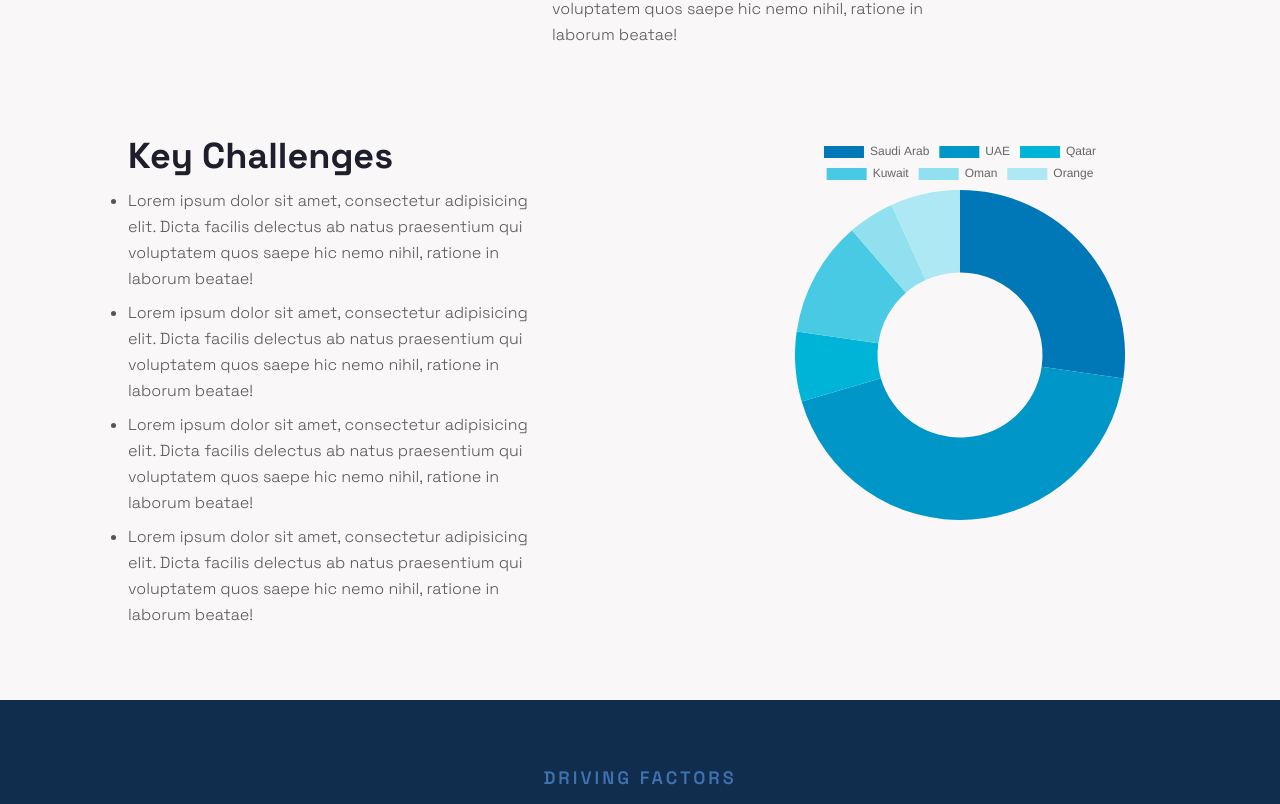
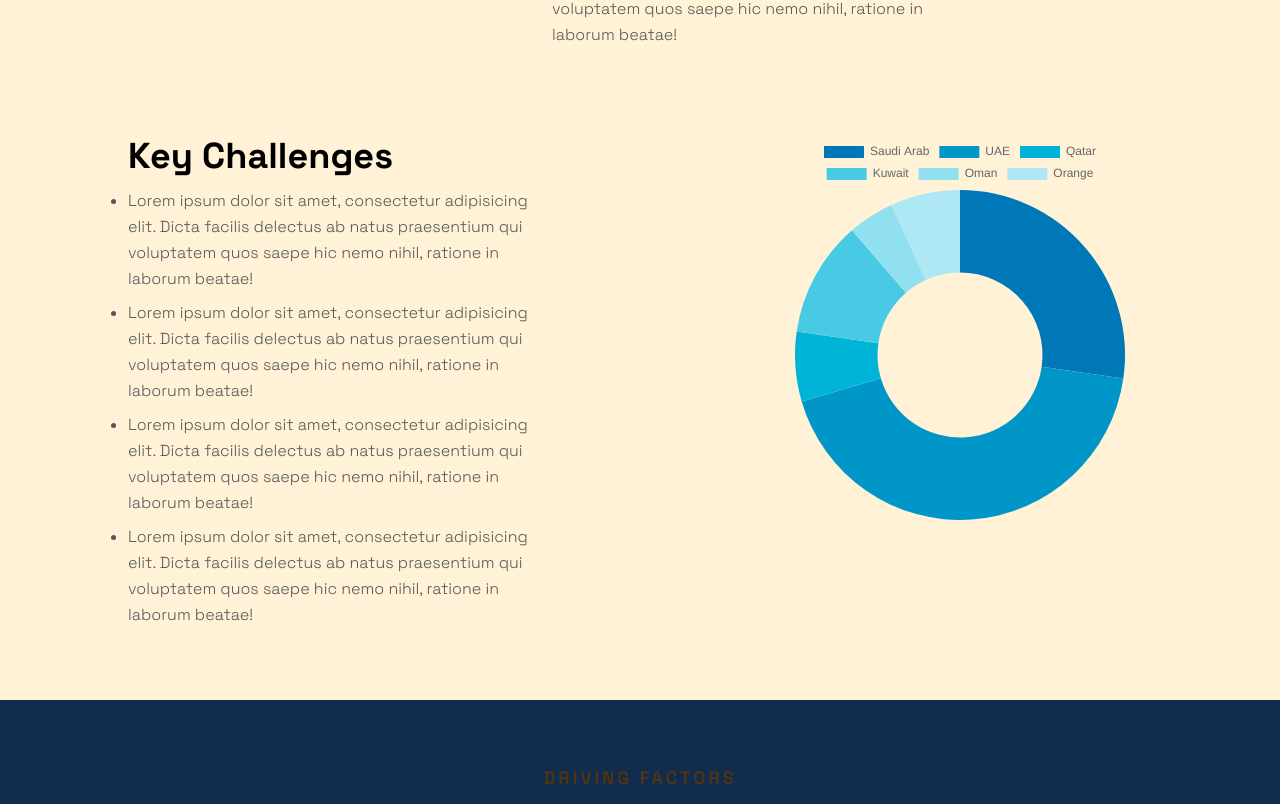
Before and after one commit to WebMavic/Vista-Drone, a Next.js app in the folder vista-website/: page /market in a window 1280 px wide. Shown: the part 1632-2436 px from the top of the page. Built offline with nearby package versions, Linux system fonts and the light colour scheme.

Commit message:
colour changes

```diff
--- a/vista-website/src/components/Footer.tsx
+++ b/vista-website/src/components/Footer.tsx
@@ -4,8 +4,8 @@ import SectionContact from "./SectionContact";
 
 function Footer() {
   return (
-    <footer className="bg-white  dark:bg-gray-900">
-      <SectionContact/>
+    <footer className="bg-accent  dark:bg-gray-900">
+      <SectionContact />
       <div className="mx-auto w-full max-w-screen-xl p-4 md:py-8">
         <div className="sm:flex sm:items-center sm:justify-between">
           <Link
--- a/vista-website/src/components/SectionExpertise.tsx
+++ b/vista-website/src/components/SectionExpertise.tsx
@@ -2,10 +2,13 @@
 import React, { useRef } from "react";
 import Chips from "./ui/Chips";
 import SectionLayout from "./ui/SectionLayout";
-import { PresentationChartBarIcon,ArrowTrendingUpIcon,UserIcon} from "@heroicons/react/24/outline";
+import {
+  PresentationChartBarIcon,
+  ArrowTrendingUpIcon,
+  UserIcon,
+} from "@heroicons/react/24/outline";
 
 function SectionExpertise() {
-
   return (
     <SectionLayout className="bg-white">
       <div className="h-full w-full">
@@ -19,14 +22,18 @@ function SectionExpertise() {
 
         <div className="my-10  flex w-full flex-col items-center justify-between gap-5 sm:flex-row ">
           {expertises.map((expertise, index) => (
-              <div className="flex flex-col lg:h-96 cursor-pointer lg:max-w-96 items-start hover:bg-accent/60 justify-center gap-5 p-6 group [box-shadow:0_0_0_1px_rgba(0,0,0,.03),0_2px_4px_rgba(0,0,0,.05),0_12px_24px_rgba(0,0,0,.05)] rounded-md" key={index}>
-                <expertise.avatar className="size-16 text-accent group-hover:text-neutral-100" />
-                <h2 className="text-xl font-bold uppercase text-heading group-hover:text-neutral-100">
-                  {expertise.title}
-                </h2>
-                <p className="text-left text-subheading group-hover:text-neutral-200 ">{expertise.description}</p>
-              </div>
-
+            <div
+              className="group flex cursor-pointer flex-col items-start justify-center gap-5 rounded-md p-6 [box-shadow:0_0_0_1px_rgba(0,0,0,.03),0_2px_4px_rgba(0,0,0,.05),0_12px_24px_rgba(0,0,0,.05)] hover:bg-accent/60 lg:h-96 lg:max-w-96"
+              key={index}
+            >
+              <expertise.avatar className="size-16 text-darksubheading group-hover:text-neutral-100" />
+              <h2 className="text-xl font-bold uppercase text-heading group-hover:text-neutral-100">
+                {expertise.title}
+              </h2>
+              <p className="text-left text-subheading group-hover:text-neutral-200 ">
+                {expertise.description}
+              </p>
+            </div>
           ))}
         </div>
       </div>
--- a/vista-website/src/components/SectionFeaturedServices.tsx
+++ b/vista-website/src/components/SectionFeaturedServices.tsx
@@ -6,17 +6,17 @@ import SectionLayout from "./ui/SectionLayout";
 
 function SectionFeaturedServices() {
   return (
-    <SectionLayout className="bg-primary  w-full">
-      <div className="flex sm:justify-between lg:flex-row flex-col">
-      <div className="content lg:w-[30%] flex flex-col items-start space-y-4">
+    <SectionLayout className="w-full  bg-primary2">
+      <div className="flex flex-col sm:justify-between lg:flex-row">
+        <div className="content flex flex-col items-start space-y-4 lg:w-[30%]">
           <Chips title="Feautured Services" />
           <h2 className="text-4xl font-bold text-heading ">
             Elevating Industries with Next Gen UAV Solutions
           </h2>
-        <p className="font-light text-subheading ">
+          <p className="font-light text-darksubheading ">
             Lorem ipsum dolor sit amet consectetur adipisicing elit. Dolor nam
-          minus assumenda corrupti dignissimos doloremque perspiciatis voluptas!
-          Debitis nisi maiores earum quas voluptatum necessitatibus
+            minus assumenda corrupti dignissimos doloremque perspiciatis
+            voluptas! Debitis nisi maiores earum quas voluptatum necessitatibus
             exercitationem ut velit aut odio harum, ex nesciunt assumenda.
           </p>
 
--- a/vista-website/src/components/SectionHero.tsx
+++ b/vista-website/src/components/SectionHero.tsx
@@ -4,23 +4,15 @@ import FlipText from "@/components/magicui/flip-text";
 import Button from "@/components/ui/Button";
 import { TypewriterEffectSmooth } from "./ui/typewriter-effect";
 
-
-
-
 const string = "Lorem ipsum dolor sit amet, consectetur adipisicing elit.";
-const words = string.split(" ").map((word) => (
-  {
-    text : word,
-    className : "text-center text-2xl text-neutral-200"
-
-  }
-));
+const words = string.split(" ").map((word) => ({
+  text: word,
+  className: "text-center text-2xl text-neutral-200",
+}));
 
 function SectionHero() {
-
   return (
     <section className="relative w-full px-5 sm:h-screen sm:px-32">
-
       {/* <GridPattern
         className="absolute inset-0 z-0 h-full w-full"
         numSquares={10}
@@ -29,38 +21,42 @@ function SectionHero() {
         repeatDelay={0.5}
         fillColor="3F72AF/30"/> */}
 
+      <div className="hero-video absolute inset-0 left-0 top-0 z-[5] w-full overflow-hidden lg:h-screen">
+        <div className="div absolute top-0 z-[1] h-full w-full  bg-black/30 bg-blend-overlay " />
 
-        <div className="hero-video absolute inset-0 z-[5] lg:h-screen w-full overflow-hidden top-0 left-0">
-        <div className="div z-[1] absolute h-full w-full top-0  bg-black/30 bg-blend-overlay "/>
-
-          <video autoPlay width={'100%'}  muted   preload='auto' loop={true} className="w-full h-full object-cover ">
-              <source src='/v6.mp4' type="video/mp4"/>
+        <video
+          autoPlay
+          width={"100%"}
+          muted
+          preload="auto"
+          loop={true}
+          className="h-full w-full object-cover "
+        >
+          <source src="/v6.mp4" type="video/mp4" />
         </video>
-
       </div>
-      <div className="relative z-10 flex flex-col gap-10 h-full w-full items-center justify-center  py-24 ">
-
-
+      <div className="relative z-10 flex h-full w-full flex-col items-center justify-center gap-10  py-24 ">
         <FlipText
           className="text-4xl  font-bold tracking-[-0.1em] text-white md:text-7xl "
           word="Elevate Your Vision Cutting Edge UAV Solutions Await"
         />
 
-          <TypewriterEffectSmooth  words={words} />
+        <TypewriterEffectSmooth words={words} />
 
-          <div className="action flex gap-3 items-center">
-
-          <Button title="Services" href={"/services"} className="rounded-full font-bold bg-accent text-white shadow-md hover:-translate-y-1 hover:scale-[1.05]  transition ease-in-out duration-300  px-6 py-3"/>
-          <Button title="About Us" href={"/about"} className="rounded-full font-bold  border-white border text-white shadow-md hover:-translate-y-1 hover:scale-[1.05]  transition ease-in-out duration-300  px-6 py-3"/>
-
-
+        <div className="action flex items-center gap-3">
+          <Button
+            title="Services"
+            href={"/services"}
+            className="rounded-full bg-accent px-6 py-3 font-bold text-primary shadow-md  transition duration-300 ease-in-out  hover:-translate-y-1 hover:scale-[1.05]"
+          />
+          <Button
+            title="About Us"
+            href={"/about"}
+            className="rounded-full border  border-white px-6 py-3 font-bold text-white shadow-md  transition duration-300 ease-in-out  hover:-translate-y-1 hover:scale-[1.05]"
+          />
         </div>
 
-
-
-
         {/* <HeroImage className="h-full w-1/2" /> */}
-
       </div>
     </section>
   );
--- a/vista-website/src/components/ui/Chips.tsx
+++ b/vista-website/src/components/ui/Chips.tsx
@@ -1,14 +1,18 @@
-import { title } from 'process'
-import React from 'react'
+import { title } from "process";
+import React from "react";
 
 interface ChipsProps {
-    title: string
-    className?: string
+  title: string;
+  className?: string;
 }
-function Chips({title,className}: ChipsProps) {
+function Chips({ title, className }: ChipsProps) {
   return (
-        <span className={`text-accent text-lg uppercase tracking-[3px] font-semibold ${className}`}>{title}</span>
-  )
+    <span
+      className={`text-lg font-semibold uppercase tracking-[3px] text-darksubheading ${className}`}
+    >
+      {title}
+    </span>
+  );
 }
 
-export default Chips
+export default Chips;
--- a/vista-website/src/components/ui/SectionLayout.tsx
+++ b/vista-website/src/components/ui/SectionLayout.tsx
@@ -1,16 +1,18 @@
-import React, { ComponentPropsWithRef } from 'react'
-interface Props extends ComponentPropsWithRef<'section'> {
-  children: React.ReactNode
-  className?: string
+import React, { ComponentPropsWithRef } from "react";
+interface Props extends ComponentPropsWithRef<"section"> {
+  children: React.ReactNode;
+  className?: string;
 }
 
-function SectionLayout({children,className,...rest}: Props) {
+function SectionLayout({ children, className, ...rest }: Props) {
   return (
-    <section {...rest} className = {`w-full h-full sm:px-32 p-5 sm:py-16 ${className} bg-primary`}>
-    {children}
+    <section
+      {...rest}
+      className={`h-full w-full p-5 sm:px-32 sm:py-16 ${className} bg-accent`}
+    >
+      {children}
     </section>
-
-  )
+  );
 }
 
-export default SectionLayout
+export default SectionLayout;
--- a/vista-website/tailwind.config.ts
+++ b/vista-website/tailwind.config.ts
@@ -1,12 +1,12 @@
-import type { Config } from "tailwindcss"
+import type { Config } from "tailwindcss";
 
 const config = {
   darkMode: ["class"],
   content: [
-    './pages/**/*.{ts,tsx}',
-    './components/**/*.{ts,tsx}',
-    './app/**/*.{ts,tsx}',
-    './src/**/*.{ts,tsx}',
+    "./pages/**/*.{ts,tsx}",
+    "./components/**/*.{ts,tsx}",
+    "./app/**/*.{ts,tsx}",
+    "./src/**/*.{ts,tsx}",
   ],
   prefix: "",
   theme: {
@@ -18,25 +18,23 @@ const config = {
       },
     },
     extend: {
-
-      colors : {
-        accent: '#3F72AF',
-        primary: '#F9F7F7',
-        primary2: '#DBE2EF',
-        secondary: '#112D4E',
-        heading : "#1e1e2d",
-        subheading : "#555555",
-        darksubheading : "#c6c6c6",
+      colors: {
+        accent: "#FFF2D7",
+        primary: "#74512D",
+        primary2: "#F8F4E1",
+        secondary: "#112D4E",
+        heading: "##65463E",
+        subheading: "#555555",
+        darksubheading: "#543310",
       },
-      dropShadow:{
-        drone : '-30px 60px 5px rgba(0, 0, 0, 0.09)',
-
+      dropShadow: {
+        drone: "-30px 60px 5px rgba(0, 0, 0, 0.09)",
       },
       keyframes: {
-        "spinText": {
-          to: { transform: 'rotate(360deg)'}
+        spinText: {
+          to: { transform: "rotate(360deg)" },
         },
-        "marquee": {
+        marquee: {
           from: { transform: "translateX(0)" },
           to: { transform: "translateX(calc(-100% - var(--gap)))" },
         },
@@ -44,9 +42,9 @@ const config = {
           from: { transform: "translateY(0)" },
           to: { transform: "translateY(calc(-100% - var(--gap)))" },
         },
-        "wobble":{
-          '0%, 100%': { transform: 'translateY(-2%)' },
-          '50%': { transform: 'translateY(0%)' },
+        wobble: {
+          "0%, 100%": { transform: "translateY(-2%)" },
+          "50%": { transform: "translateY(0%)" },
         },
         "accordion-down": {
           from: { height: "0" },
@@ -58,20 +56,20 @@ const config = {
         },
       },
       animation: {
-        "spinText": 'spinText 30s linear infinite',
-        "wobble"  : 'wobble 3s infinite',
+        spinText: "spinText 30s linear infinite",
+        wobble: "wobble 3s infinite",
         "accordion-down": "accordion-down 0.2s ease-out",
         "accordion-up": "accordion-up 0.2s ease-out",
-        "marquee": "marquee var(--duration) linear infinite",
+        marquee: "marquee var(--duration) linear infinite",
         "marquee-vertical": "marquee-vertical var(--duration) linear infinite",
       },
       backgroundImage: {
-        "footer": "url('https://images.unsplash.com/photo-1514043133987-e4801c95b2c8?q=80&w=1910&auto=format&fit=crop&ixlib=rb-4.0.3&ixid=M3wxMjA3fDB8MHxwaG90by1wYWdlfHx8fGVufDB8fHx8fA%3D%3D')",
+        footer:
+          "url('https://images.unsplash.com/photo-1514043133987-e4801c95b2c8?q=80&w=1910&auto=format&fit=crop&ixlib=rb-4.0.3&ixid=M3wxMjA3fDB8MHxwaG90by1wYWdlfHx8fGVufDB8fHx8fA%3D%3D')",
       },
-
     },
   },
   plugins: [require("tailwindcss-animate")],
-} satisfies Config
+} satisfies Config;
 
-export default config
+export default config;
```
Lines whose indentation alone changed are shown as unchanged.
